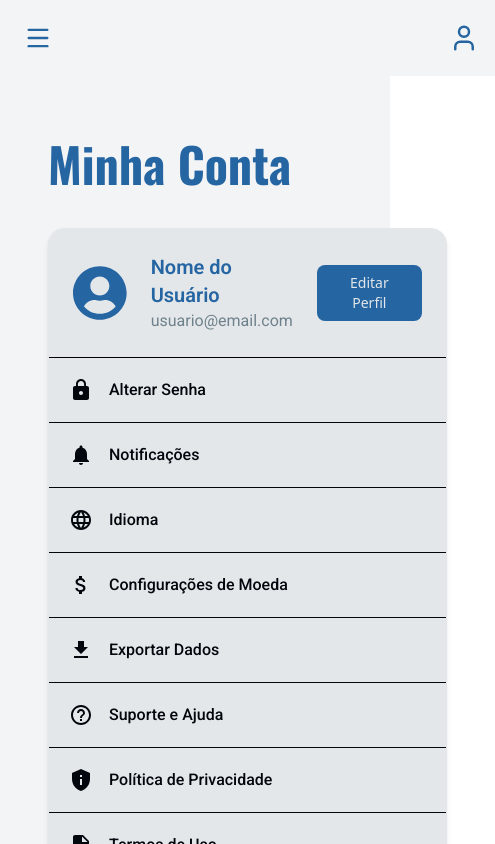
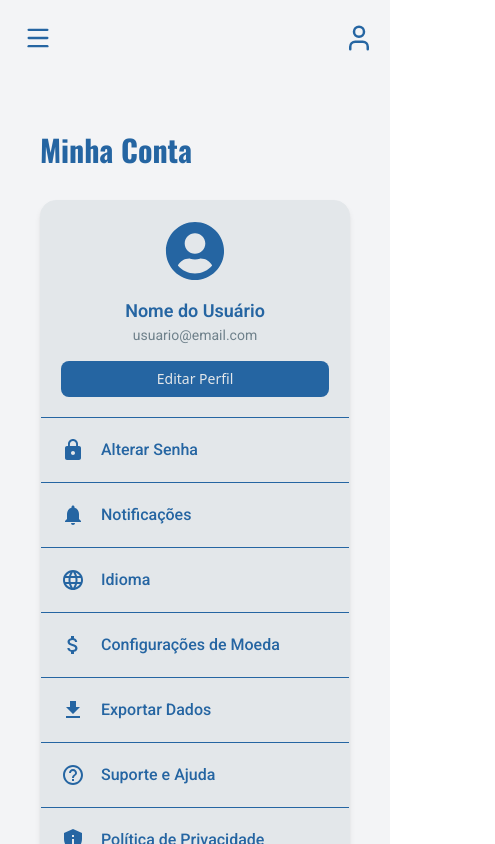
Before and after one commit to Elias700/MoneyTrack, a React (Vite) app: page /account in a window 390 px wide. Shown: the whole page, 495 px wide, since content can reach past the window. Built offline with nearby package versions, Linux system fonts and the light colour scheme; a web font is replaced by a local one.

Commit message:
feat (Account): adjustment to responsiveness

```diff
--- a/src/pages/Account/Account.tsx
+++ b/src/pages/Account/Account.tsx
@@ -19,8 +19,9 @@ const Account = () => {
   const navigate = useNavigate();
 
   return (
-        <main className="w-full px-6 py-10">
-            <h1 className="text-5xl font-bold text-(--color-primary-300) mb-10">
+    <main className="w-full px-4 sm:px-6 py-8 sm:py-10">
+      {/* Título */}
+      <h1 className="text-3xl sm:text-4xl lg:text-5xl font-bold text-(--color-primary-300) mb-8 sm:mb-10">
         Minha Conta
       </h1>
 
@@ -29,32 +30,47 @@ const Account = () => {
           bg-(--color-neutral-200)
           rounded-2xl
           shadow-md
-                    border border-neutral-200
+          border
+          border-neutral-200
           max-w-5xl
           mx-auto
+          text-(--color-primary-300)
         "
       >
-
-                <div className="flex items-center gap-6 p-6 border-b">
-                    <FaUserCircle className="text-7xl text-(--color-primary-300)" />
+        {/* Header do usuário */}
+        <div
+          className="
+            flex flex-col sm:flex-row
+            items-center sm:items-center
+            gap-4 sm:gap-6
+            p-5 sm:p-6
+            border-b
+            text-center sm:text-left
+          "
+        >
+          <FaUserCircle className="text-6xl sm:text-7xl text-(--color-primary-300)" />
 
           <div className="flex-1">
-                        <p className="text-xl font-semibold text-(--color-primary-300)">
+            <p className="text-lg sm:text-xl font-semibold">
               Nome do Usuário
             </p>
-                        <p className="text-(--color-desabled)">
+            <p className="text-sm sm:text-base text-(--color-desabled)">
               usuario@email.com
             </p>
           </div>
 
+          <div className="w-full sm:w-auto">
             <Button
               variant="primary"
+              className="w-full sm:w-auto"
               onClick={() => navigate("/account/profile")}
             >
               Editar Perfil
             </Button>
           </div>
+        </div>
 
+        {/* Lista de opções */}
         <ul className="divide-y">
           <AccountItem icon={<MdLock />} label="Alterar Senha" to="/account/security" />
           <AccountItem icon={<MdNotifications />} label="Notificações" to="/account/notifications" />
--- a/src/pages/Account/components/AccountItem.tsx
+++ b/src/pages/Account/components/AccountItem.tsx
@@ -1,4 +1,4 @@
-import { ReactNode, KeyboardEvent } from "react";
+import type { ReactNode, KeyboardEvent } from "react";
 import { useNavigate } from "react-router-dom";
 
 interface AccountItemProps {
@@ -34,14 +34,17 @@ export const AccountItem = ({
             onClick={handleNavigate}
             onKeyDown={handleKeyDown}
             className={`
-                flex items-center gap-4 p-5
+                p-5
+                flex
+                items-center
+                gap-4
                 cursor-pointer
                 transition-colors
                 hover:bg-(--color-primary-250)
-                ${variant === "danger"
-                            ? "text-(--color-error)"
-                            : "text-(--color-primary-600)"
-                        }
+                    ${variant === "danger"
+                        ? "text-(--color-error)"
+                        : "text-(--color-primary-300)"
+                    }
             `}
         >
             <span className="text-2xl">
```
Lines whose indentation alone changed are shown as unchanged.
